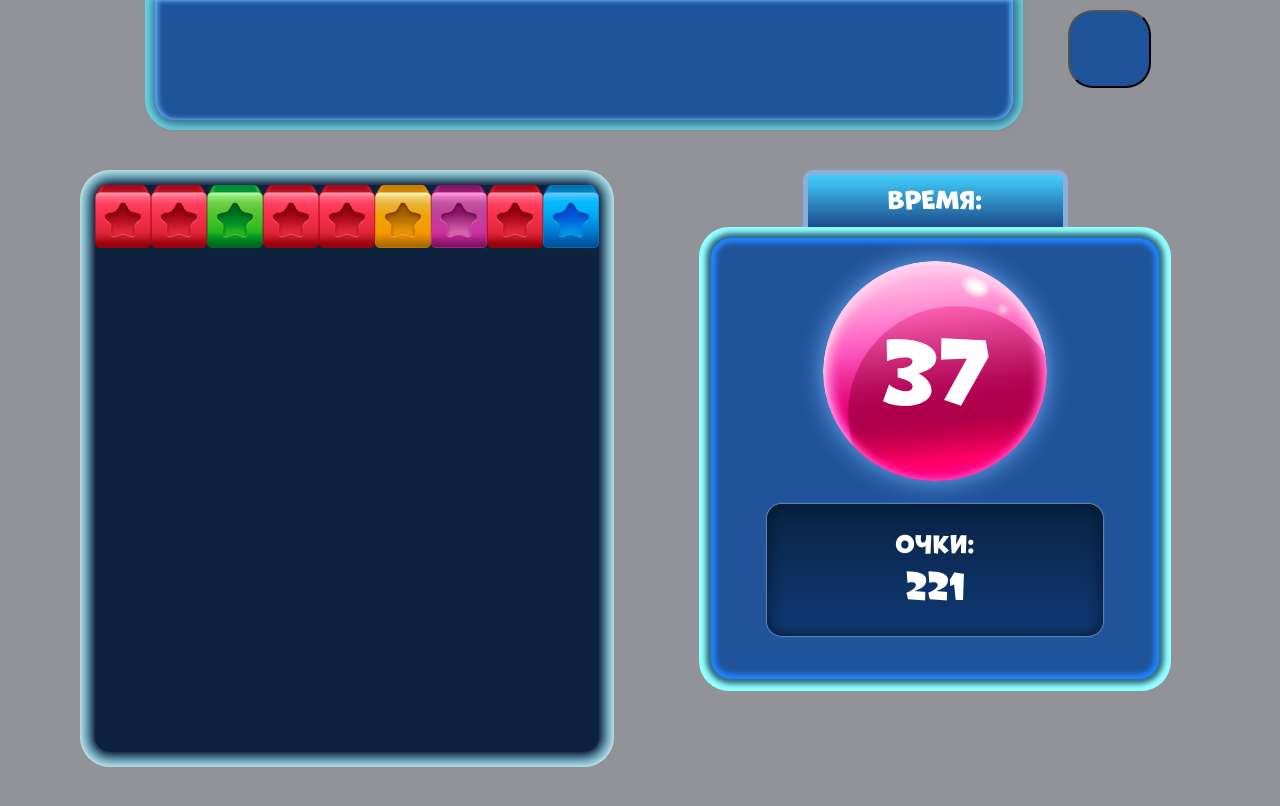
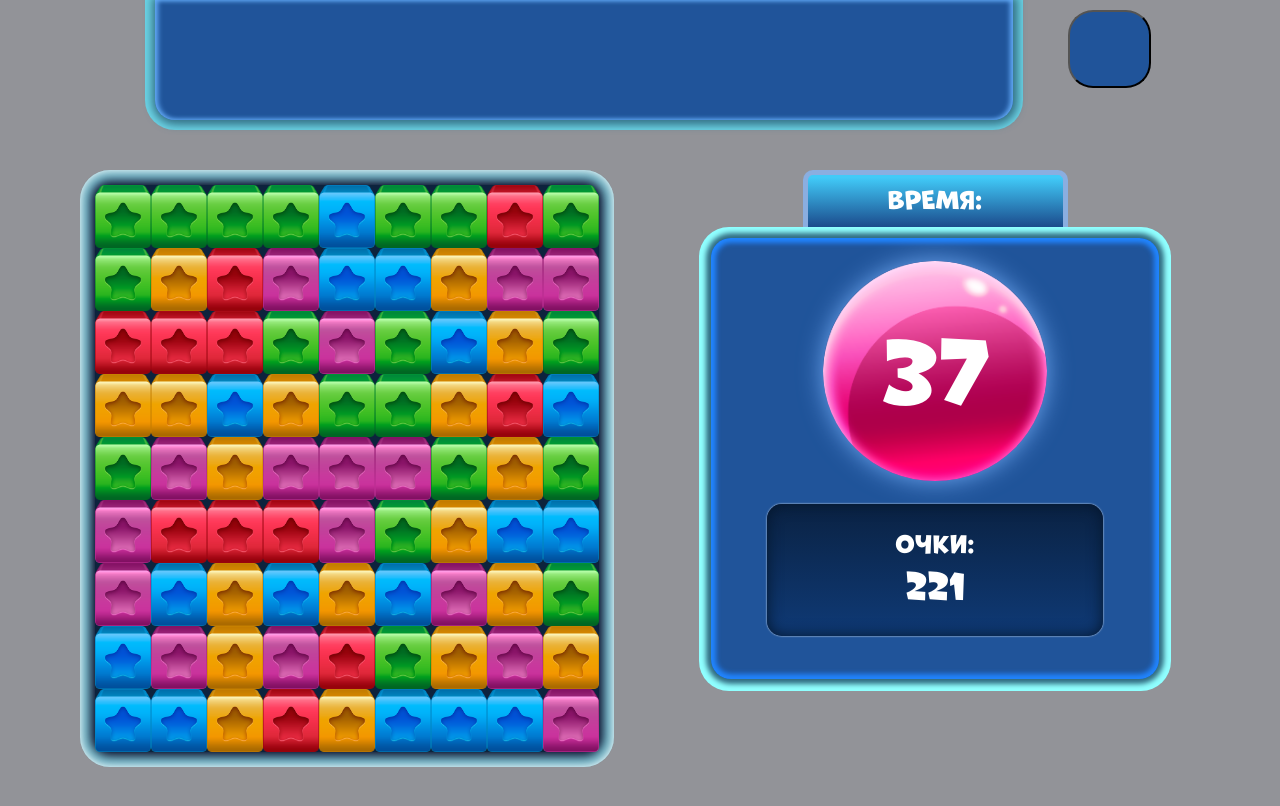
Before and after one commit to Munin74/BlastGame, a plain HTML site: page index.html in a window 1280 px wide. Drawn offline with Linux system fonts and the light colour scheme.

Commit message:
Инициализация игрового поля.
Инициализация игрового поля. Наполнение его игровыми объектами.

```diff
--- a/index.html
+++ b/index.html
@@ -22,15 +22,7 @@
             <div class="left-block">
                 <div class="game-board-border">
                     <div class="game-board">
-                        <div class="tile red"></div>
-                        <div class="tile red"></div>
-                        <div class="tile green"></div>
-                        <div class="tile red"></div>
-                        <div class="tile red"></div>
-                        <div class="tile yellow"></div>
-                        <div class="tile purple"></div>
-                        <div class="tile red"></div>
-                        <div class="tile blue"></div>
+
                     </div>
                 </div>
             </div>
@@ -54,5 +46,6 @@
             </div>
         </div>
     </div>
+    <script src="script.js"></script>
 </body>
 </html>
--- /dev/null
+++ b/script.js
@@ -0,0 +1,75 @@
+class Board {
+
+    constructor(h,w){
+        this.cells=[];
+        this.height=h;
+        this.width=w;
+    }
+
+    OnClickBoard(event){
+
+    };
+
+    Init(){
+        for (let y=0; y<this.height; y++){
+            this.cells[y]=[]
+            for(let x=0; x<this.width; x++) {
+                let gameBoard=document.querySelector('.game-board');
+                let ball=new Ball(x,y);
+                ball.Init();
+                this.cells[y][x]=ball;
+                ball.OnClick=this.OnClickBoard;
+                gameBoard.appendChild(ball.cell);
+            }
+        }
+    }
+    GetRemoveCells() {
+        console.log(x);
+        console.log(y);
+        console.log(color);
+    }
+    IsFinished(){
+
+    }
+
+};
+
+class Ball {
+    constructor(x, y) {
+        this.X=x;
+        this.Y=y;
+        this.cell;
+        this.color;
+    }
+
+    Init(){
+        let sender = this;
+        this.cell=document.createElement('div');
+        this.cell.classList.add('tile');
+        this.SetColor();
+        this.cell.addEventListener('click',function(event) {
+            sender.OnClick(sender);
+        });
+    }
+
+    OnClick(event){
+
+    };
+
+    SetColor() {
+        this.color=GetColor();
+        this.cell.classList.add(this.color);
+    }
+};
+
+function GetColor(){
+    let Color = ['red','yellow','purple','green','blue'];
+    return Color[Math.floor(Math.random() * Color.length)];
+}
+
+let gameBoard=document.querySelector('.game-board');
+
+let board=new Board(9,9);
+
+board.Init();
+board.GetRemoveCells=board.OnClickBoard;
```
